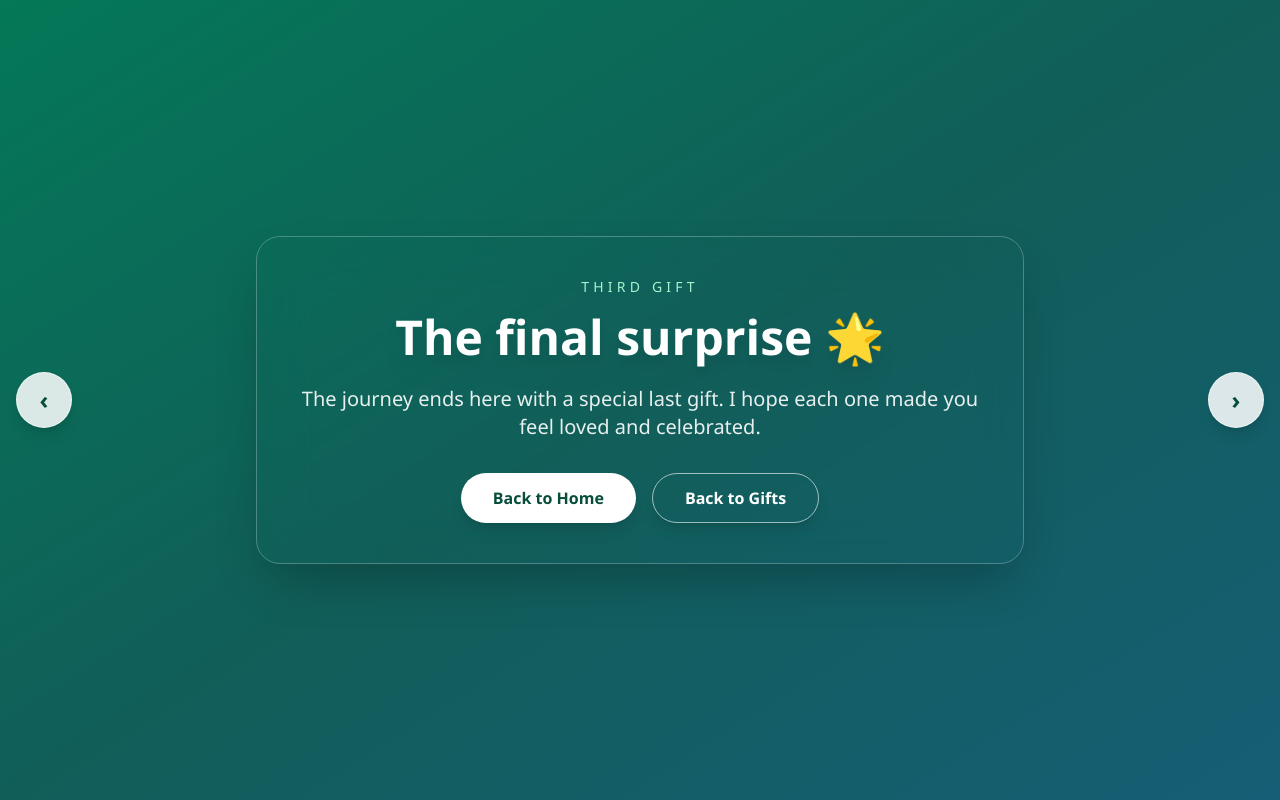
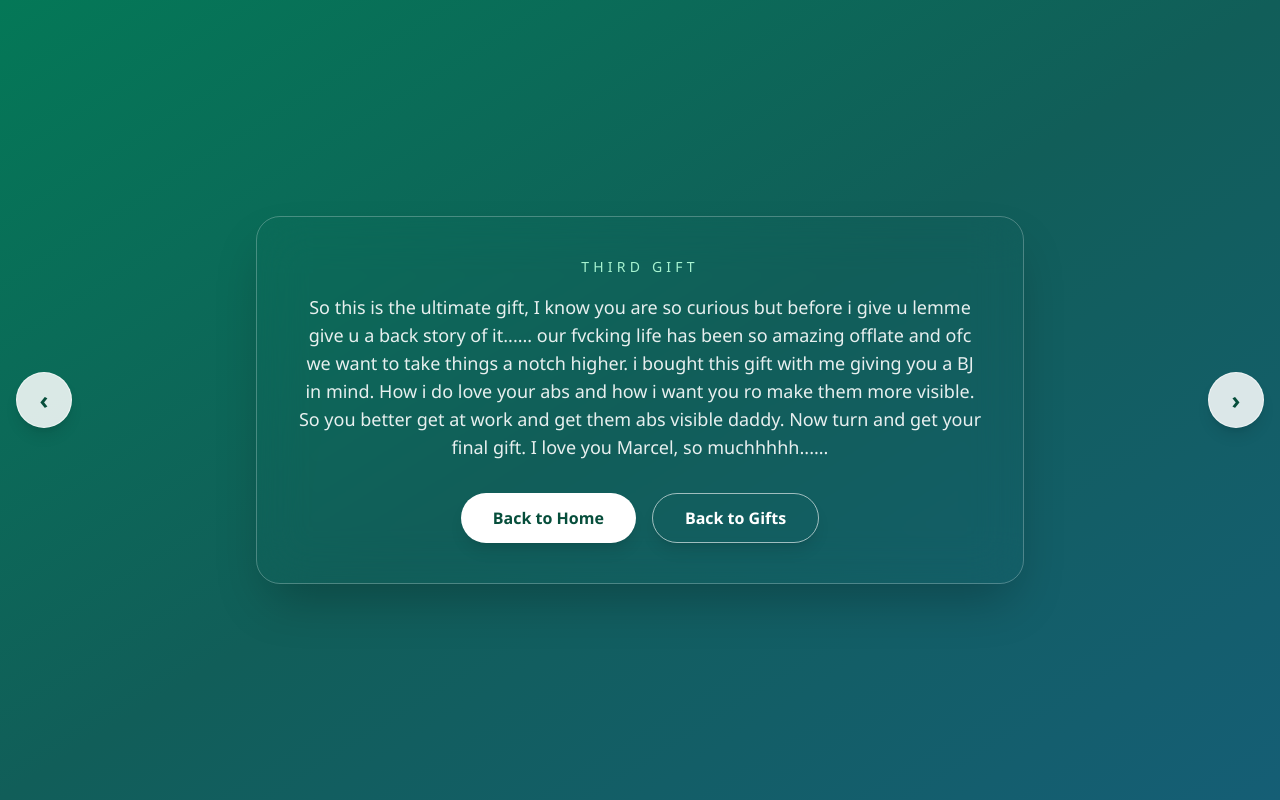
Before and after one commit to WangilaPrish/wish, a React (Vite) app: page /gift/third in a window 1280 px wide. Built offline with nearby package versions, Linux system fonts and the light colour scheme.

Commit message:
style: update ThirdGift component with new text content and yoga mat display logic

```diff
--- a/src/pages/ThirdGift.tsx
+++ b/src/pages/ThirdGift.tsx
@@ -1,9 +1,15 @@
-import { useRef } from 'react'
+import { useEffect, useRef, useState } from 'react'
 import { useNavigate } from 'react-router-dom'
 
 export default function ThirdGift(): JSX.Element {
     const navigate = useNavigate()
     const touchStartX = useRef<number | null>(null)
+    const [showYogaMat, setShowYogaMat] = useState(false)
+
+    useEffect(() => {
+        const timer = window.setTimeout(() => setShowYogaMat(true), 120000)
+        return () => window.clearTimeout(timer)
+    }, [])
 
     const handleTouchStart = (event: React.TouchEvent<HTMLDivElement>) => {
         touchStartX.current = event.touches[0]?.clientX ?? null
@@ -49,10 +55,16 @@ export default function ThirdGift(): JSX.Element {
 
             <div className="max-w-3xl w-full bg-white/12 backdrop-blur-xl border border-white/25 rounded-3xl shadow-2xl p-10 text-center text-white">
                 <p className="text-sm uppercase tracking-[0.3em] text-emerald-200 mb-4">Third Gift</p>
-                <h1 className="text-4xl md:text-5xl font-bold mb-6 drop-shadow-xl">The final surprise 🌟</h1>
-                <p className="text-lg md:text-xl leading-relaxed text-white/90 mb-8">
-                    The journey ends here with a special last gift. I hope each one made you feel loved and celebrated.
+                <p className="text-base md:text-lg leading-relaxed text-white/90 mb-8">
+                    So this is the ultimate gift, I know you are so curious but before i give u lemme give u a back story of it......
+                    our fvcking life has been so amazing offlate and ofc we want to take things a notch higher. i bought this gift with me giving you a BJ in mind. How i do love your abs and how i want you ro make them more visible. So you better get at work and get them abs visible daddy.
+                    Now turn and get your final gift. I love you Marcel, so muchhhhh......
                 </p>
+                {showYogaMat && (
+                    <div className="mt-6 rounded-2xl border border-emerald-200/60 bg-white/10 px-6 py-4 mb-4 text-center shadow-lg backdrop-blur">
+                        <p className="text-lg font-semibold tracking-wide text-white">YOGA MAT</p>
+                    </div>
+                )}
                 <div className="flex gap-4 justify-center flex-wrap">
                     <button
                         onClick={() => navigate('/')}
```
